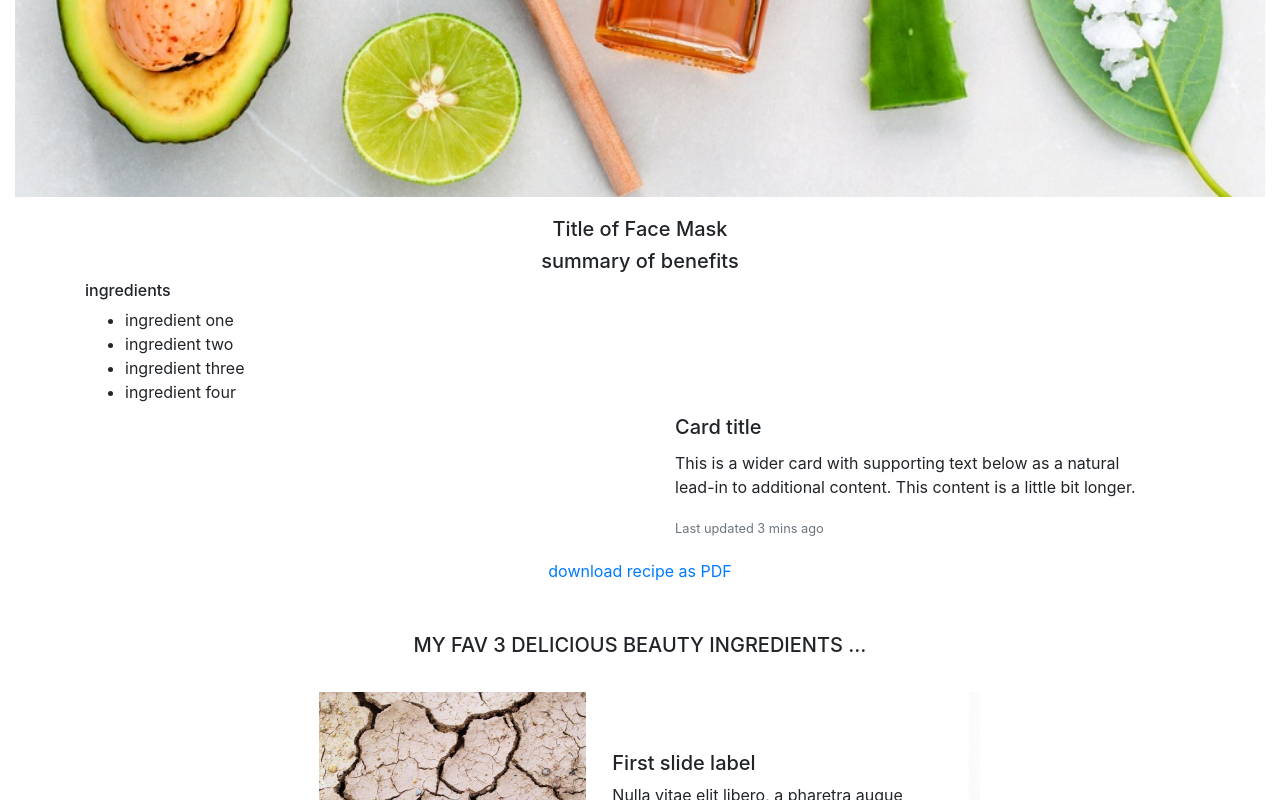
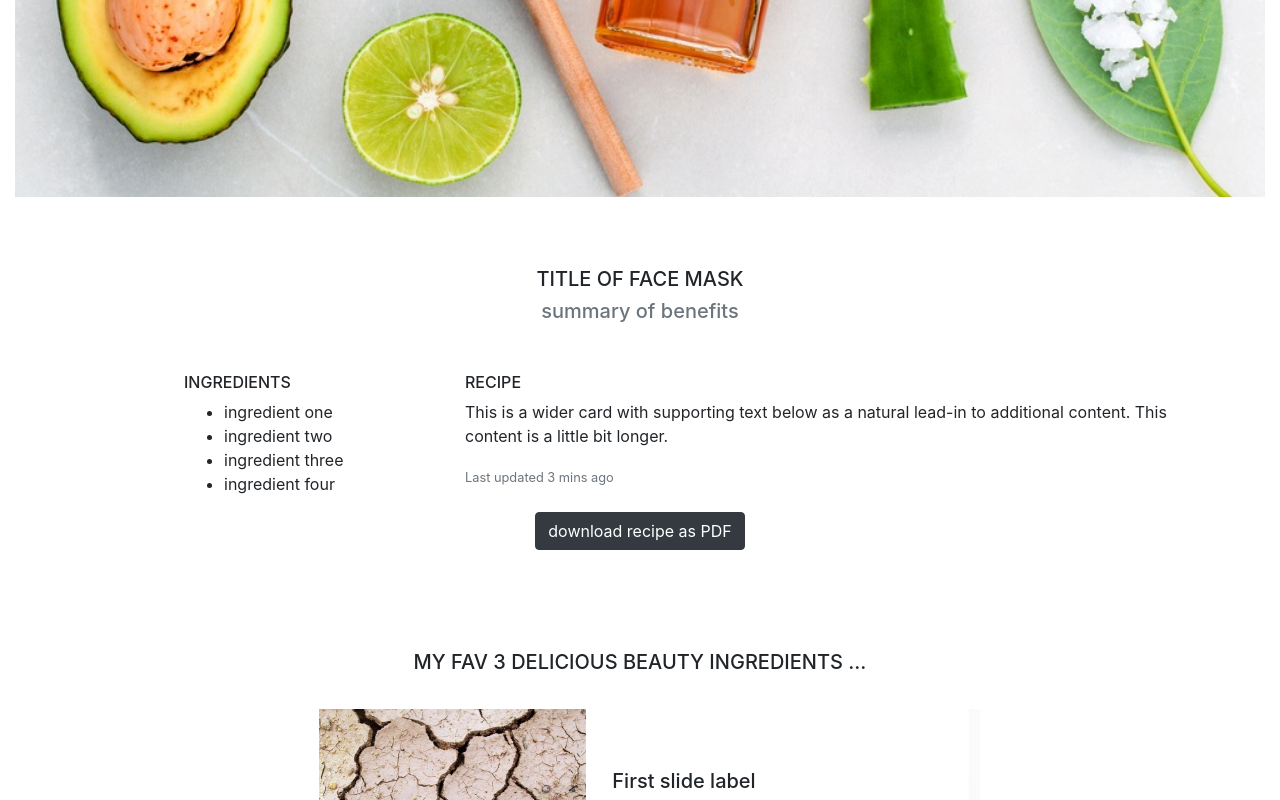
Before and after one commit to Code-Institute-Submissions/ms1-face-fodder, a plain HTML site: page dryskin.html in a window 1280 px wide. Shown: the part 570-1370 px from the top of the page. Drawn offline with nearby package versions, Linux system fonts and the light colour scheme.

Commit message:
fix: Formatted recipe section in dryskin.html

```diff
--- a/assets/css/style.css
+++ b/assets/css/style.css
@@ -106,6 +106,20 @@
     }
 }
 
+/* --------------------------------- Recipe section styling */
+
+.recipe-container {
+    padding: 50px;
+}
+
+.recipe-heading-container {
+    margin-bottom: 50px;
+}
+
+.recipe-ingredients-list {
+    padding-left: 10%;
+}
+
 /* --------------------------------- Carousel section styling */
 
 .carousel-container {
--- a/dryskin.html
+++ b/dryskin.html
@@ -62,13 +62,15 @@
         <img src="assets/img/Alternative-skin-care-and-scrub-fresh-avocado-leaves-sea-salt-oils-lime-and-honey-on-marble-background.png" class="img-fluid" alt="Alternative skin care and scrub fresh avocado leaves sea salt oils lime and honey on marble background">
     </section>
 	<section class="container-fluid recipe-container">
-		<h5 class="text-center">Title of Face Mask</h5>
-        <h5 class="uppercase text-center">summary of benefits</h5>
+        <div class="recipe-heading-container">
+            <h5 class="text-center">TITLE OF FACE MASK</h5>
+            <h5 class="md-6 text-muted text-center">summary of benefits</h5>
+        </div>
 		<div class="container-fluid">
 			<div class="container ingredient-item-container">
                 <div class="row">
-                    <div class="col-md-6">
-                        <h6>ingredients</h6>
+                    <div class="col-md-4 recipe-ingredients-list">
+                        <h6>INGREDIENTS</h6>
                         <ul>
                             <li>ingredient one</li>
                             <li>ingredient two</li>
@@ -76,18 +78,18 @@
                             <li>ingredient four</li>
                         </ul>
                     </div>
-                    <div class="col-md-6 card-item-text">
-                        <div class="card-body">
-                            <h5 class="card-title">Card title</h5>
-                            <p class="card-text">This is a wider card with supporting text below as a natural
+                    <div class="col-md-8">
+                        <div class="body">
+                            <h6 class="title">RECIPE</h6>
+                            <p class="">This is a wider card with supporting text below as a natural
                                 lead-in to
                                 additional content. This content is a little bit longer.</p>
-                            <p class="card-text"><small class="text-muted">Last updated 3 mins ago</small></p>
+                            <p class=""><small class="text-muted">Last updated 3 mins ago</small></p>
                         </div>
                     </div>
                 </div>
                 <div class="text-center">
-                    <a class="recipe-download-link" href="#">download recipe as PDF</a>
+                    <a class="btn btn-dark recipe-download-link" href="#" role="button">download recipe as PDF</a>
                 </div>
             </div>
 		</div>
```
